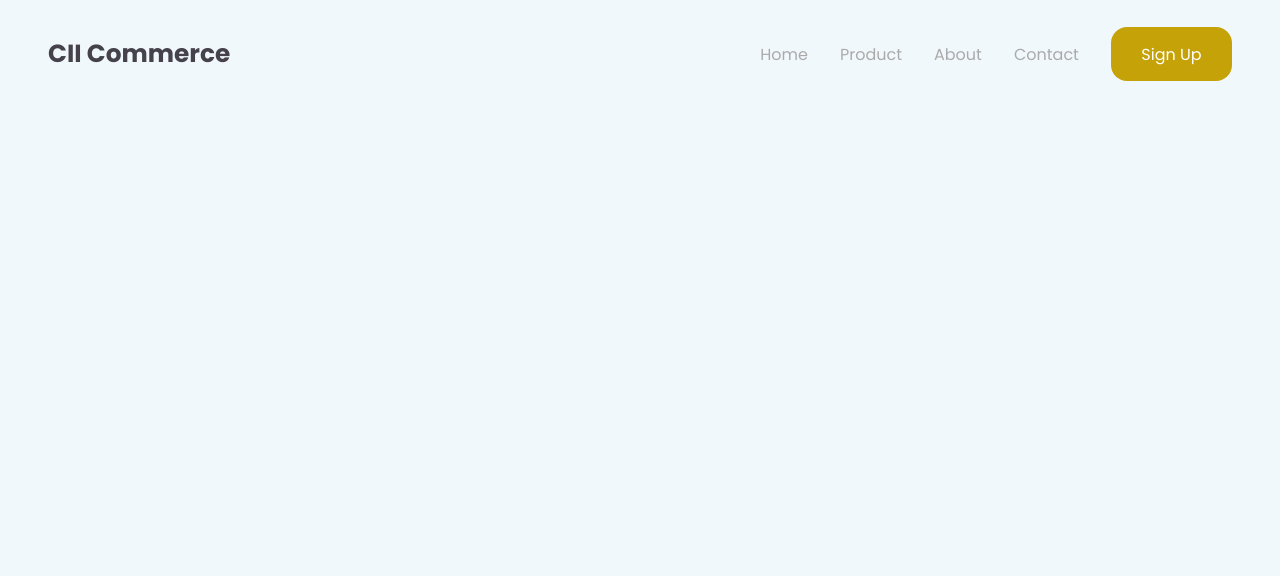
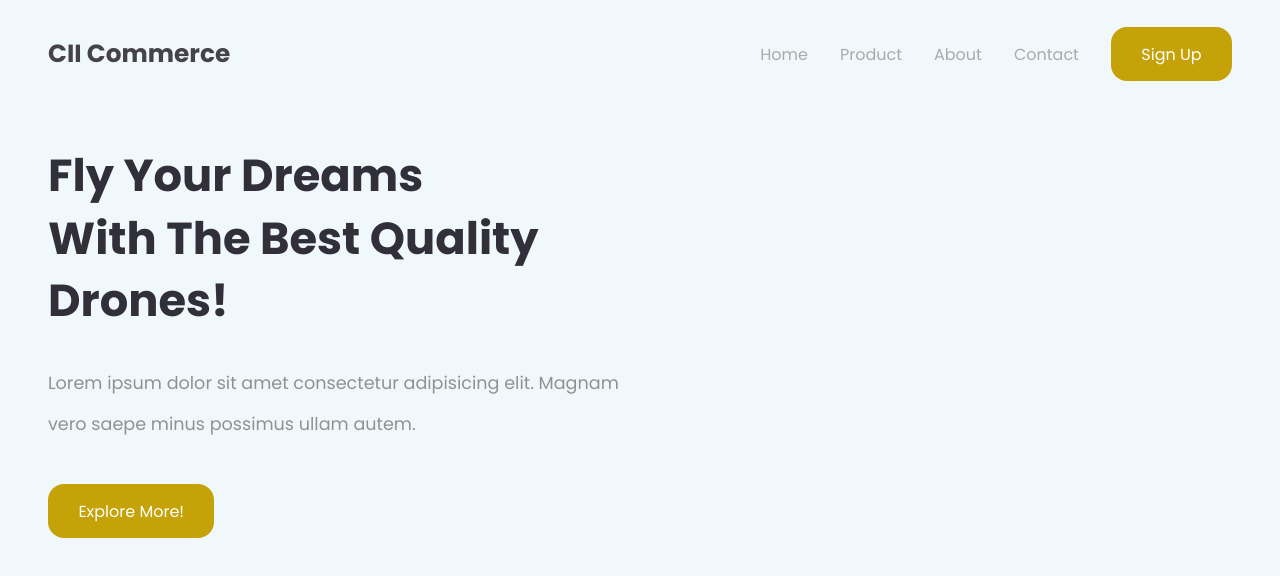
Before and after one commit to matfaisall/cii-commerce, a plain HTML site: page index.html in a window 1280 px wide. Drawn offline with Linux system fonts and the light colour scheme.

Commit message:
add hero section

```diff
--- a/assets/styles/style.css
+++ b/assets/styles/style.css
@@ -106,3 +106,37 @@ header .container {
   background-color: var(--hoverColor);
   transform: scale(1) !important;
 }
+
+
+.showcase-area {
+  margin-top: 4rem;
+}
+
+.showcase-area .container {
+  display: grid;
+  grid-template-columns: repeat(2, 1fr);
+  /* align-items: center; */
+  /* justify-content: center; */
+}
+
+.big-title {
+  font-size: 1.4rem;
+  color: var(--darkOne);
+  text-transform: capitalize;
+  line-height: 1.4;
+}
+
+.text {
+  color: var(--lightOne);
+  font-size: 1.1rem;
+  margin: 1.9rem 0 2.5rem;
+  max-width: 600px;
+  line-height: 2.3;
+}
+
+
+/*
+4k RESOLUSI
+120* SUDUT PANDANG LENSA
+150* TILT ATAS BAWAH
+*/
--- a/index.html
+++ b/index.html
@@ -14,7 +14,6 @@
     <header>
       <div class="container">
         <div class="logo">
-          <!-- <img src="" alt="logo" /> -->
           <h3>CII Commerce</h3>
         </div>
 
@@ -31,6 +30,24 @@
     </header>
     <!-- navigation bar - END -->
 
+    <!-- hero - Start -->
+    <div class="showcase-area">
+      <div class="container">
+        <div class="left">
+          <div class="big-title">
+            <h1>Fly Your Dreams</h1>
+            <h1>with the Best Quality Drones!</h1>
+          </div>
+          <p class="text">
+            Lorem ipsum dolor sit amet consectetur adipisicing elit. Magnam vero saepe minus possimus ullam autem.
+          </p>
+          <div class="cta">
+            <a href="#" class="btn">Explore more!</a>
+          </div>
+        </div>
+      </div>
+    </div>
+    <!-- hero - END -->
 
 </body>
 
```
Also changed, not shown: assets/images/heroimg.png (added).
